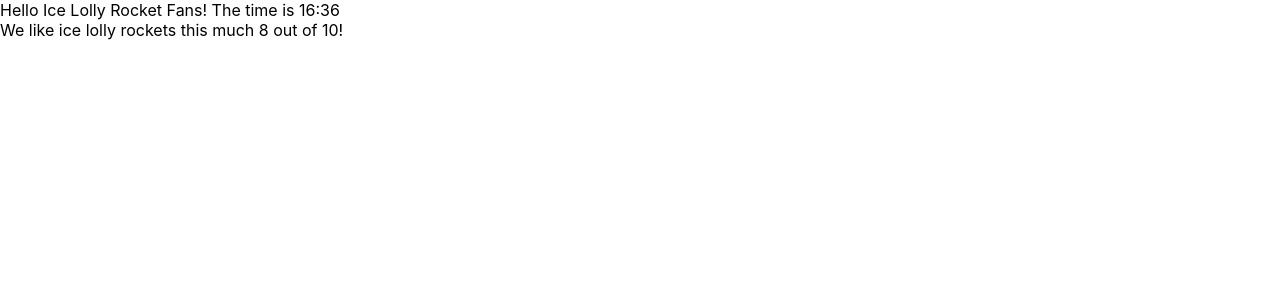
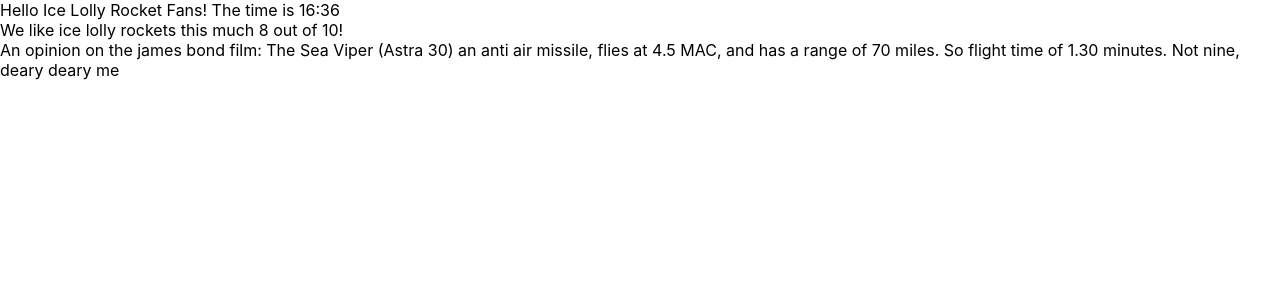
Before and after one commit to joshnice/ice-lolly-rocket, a React (Create React App) app: page / in a window 1280 px wide. Shown: the top 300 px of the page. Built offline with nearby package versions, Linux system fonts and the light colour scheme.

Commit message:
Updated with james bound quote

```diff
--- a/src/App.tsx
+++ b/src/App.tsx
@@ -11,6 +11,7 @@ function App() {
     <>
       <div>Hello Ice Lolly Rocket Fans! The time is 16:36</div>
       <div>We like ice lolly rockets this much {rating} out of 10!</div>
+      <div>An opinion on the james bond film: The Sea Viper (Astra 30) an anti air missile, flies at 4.5 MAC, and has a range of 70 miles. So flight time of 1.30 minutes. Not nine, deary deary me</div>
     </>
   );
 }
```
